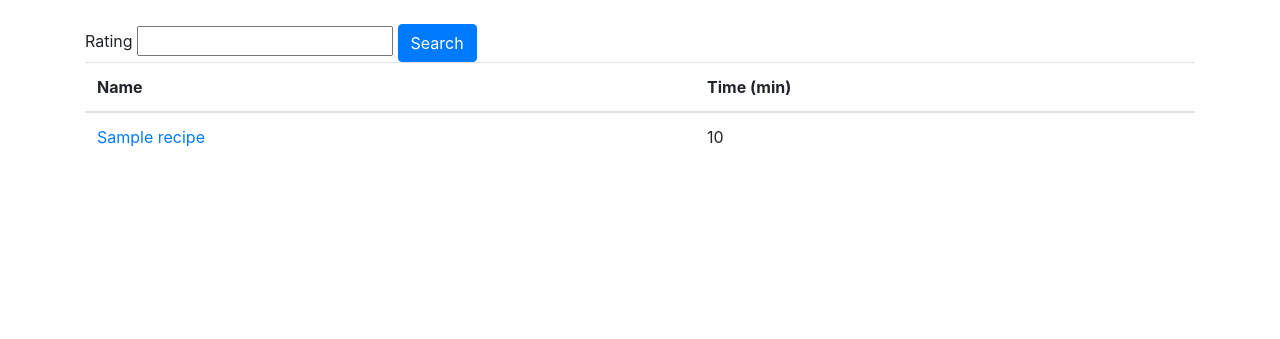
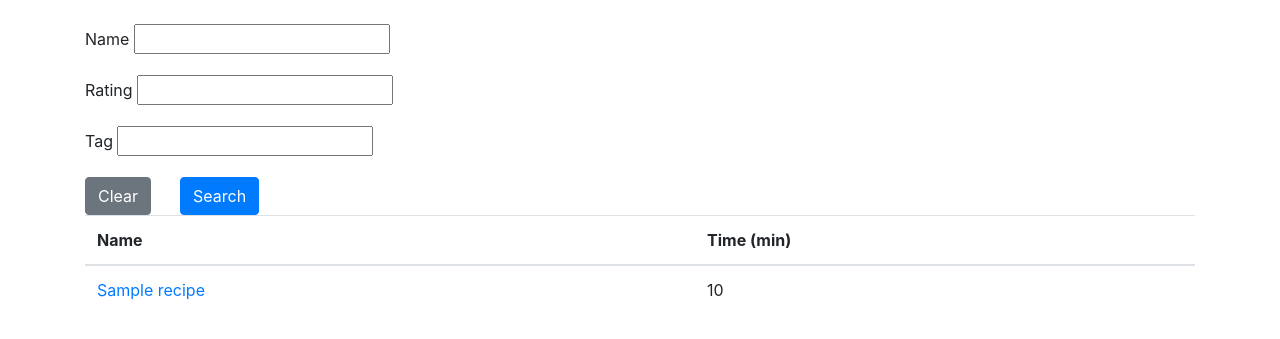
Before and after one commit to JakeKallioniemi/reseptitietokanta, a Flask app: page /recipes/ in a window 1280 px wide. Shown: the part 56-395 px from the top of the page. Run offline with Flask 2, Linux system fonts and the light colour scheme; tables that the repository leaves empty hold one stand-in row (values such as "Sample post"); some libraries are stand-ins or nearby versions.

Commit message:
Add more search options

```diff
--- a/application/recipes/forms.py
+++ b/application/recipes/forms.py
@@ -25,6 +25,8 @@ def validate_rating(form, field):
 
 class SearchForm(FlaskForm):
     min_rating = DecimalField("Rating", [validate_rating])
+    recipe_name = StringField("Name")
+    tag_name = StringField("Tag")
 
     class Meta:
         csrf = False
--- a/application/recipes/models.py
+++ b/application/recipes/models.py
@@ -38,11 +38,28 @@ class Recipe(db.Model):
         return res.first()[0]
 
     @staticmethod
-    def filter_by_rating(rating):
-        stmt = text("SELECT Recipe.id, Recipe.name, Recipe.duration FROM Recipe "
-                    " LEFT JOIN Review ON Review.recipe_id = Recipe.id"
-                    " GROUP BY Recipe.id"
-                    " HAVING AVG(Review.rating) >= :rating").params(rating=float(rating))
+    def filter_recipes(rating, recipe_name, tag_name):
+        query = "SELECT Recipe.id, Recipe.name, Recipe.duration FROM Recipe"
+        parameters = {}
+        if rating:
+            query += " LEFT JOIN Review ON Review.recipe_id = Recipe.id"
+            parameters["rating"] = float(rating)
+        if tag_name:
+            query += (" LEFT JOIN Recipe_tag ON Recipe_tag.recipe_id = Recipe.id"
+                    " INNER JOIN Tag ON Tag.id = Recipe_tag.tag_id WHERE UPPER(Tag.name) = :tag_name"
+            )
+            parameters["tag_name"] = tag_name.upper()
+        if recipe_name:
+            if tag_name:
+                query += " AND Recipe.name LIKE :recipe_name"
+            else:
+                query += " WHERE Recipe.name LIKE :recipe_name"
+            parameters["recipe_name"] = "%" + recipe_name + "%"
+        if rating:
+            query += " GROUP BY Recipe.id HAVING AVG(Review.rating) >= :rating"
+
+        stmt = text(query).params(**parameters)
+
         res = db.engine.execute(stmt)
         response = []
         for row in res:
--- a/application/recipes/views.py
+++ b/application/recipes/views.py
@@ -15,13 +15,12 @@ def recipes_index():
     if not form.validate():
         return redirect(url_for("recipes_index"))
 
+    recipes = None
     min_rating = form.min_rating.data
-    recipes = None
+    recipe_name = request.args.get("recipe_name")
+    tag_name = request.args.get("tag_name")
 
-    if not min_rating:
-        recipes = Recipe.query.all()
-    else:
-        recipes = Recipe.filter_by_rating(min_rating)
+    recipes = Recipe.filter_recipes(min_rating, recipe_name, tag_name)
 
     return render_template("recipes/list.html", recipes = recipes, form = SearchForm())
 
--- a/application/templates/layout.html
+++ b/application/templates/layout.html
@@ -1,5 +1,5 @@
 <!DOCTYPE html>
-<html>
+<html lang="en">
   <head>
     <meta charset="utf-8">
     <title>Recipes</title>
--- a/application/templates/recipes/edit.html
+++ b/application/templates/recipes/edit.html
@@ -16,7 +16,7 @@
   </div>
   <div class="form-group">
     {{ form.course.label }}
-      {{ form.course}}
+    {{ form.course }}
   </div>
   <div class="form-check">
     {{ form.dairy_free.label }}
--- a/application/templates/recipes/list.html
+++ b/application/templates/recipes/list.html
@@ -2,9 +2,26 @@
 
 {% block body %}
   <form method="GET" action="{{ url_for('recipes_index') }}">
-    {{ form.min_rating.label }}
-    {{ form.min_rating}}
-    <button type="submit" class="btn btn-primary">Search</button>
+    <div class="form-group">
+      {{ form.recipe_name.label }}
+      {{ form.recipe_name }}
+    </div>
+    <div class="form-group">
+      {{ form.min_rating.label }}
+      {{ form.min_rating }}
+    </div>
+    <div class="form-group">
+      {{ form.tag_name.label }}
+      {{ form.tag_name }}
+    </div>
+    <div class="row">
+      <div class="col-sm-1">
+        <a class="btn btn-secondary" href="{{ url_for('recipes_index') }}" role="button">Clear</a>
+      </div>
+      <div class="col-sm-1">
+        <button type="submit" class="btn btn-primary">Search</button>
+      </div>
+    </div>
   </form>
   <table class="table">
     <thead>
```
Lines whose indentation alone changed are shown as unchanged.
